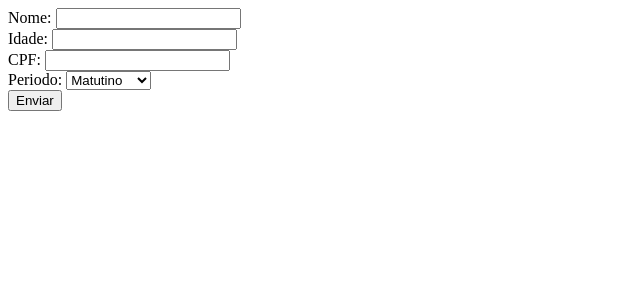
After one commit to Henrique-Nogueira/tsi-php-2202, a PHP site: page /formulario/envio.php in a window 1280 px wide. The commit adds this page. Shown: the top 300 px of the page, without its empty margins (0-640 px from the left). Run offline with PHP 8.4, Linux system fonts and the light colour scheme.

Commit message:
guardando informaçoes no banco de dados

```diff
--- /dev/null
+++ b/formulario/envio.php
@@ -0,0 +1,39 @@
+<!DOCTYPE html>
+<html lang="pt-br">
+<head>
+    <meta charset="UTF-8">
+    <meta http-equiv="X-UA-Compatible"
+    content="IE-edge">
+    <meta name="viewport"
+    content="width-device-width,
+    initial-scale=1.0">
+    <title>Document</title>
+</head>
+<body>
+    <form action="recebe.php"
+    method="post">
+        <label for="nome">Nome:</label>
+        <input type="text"
+        name="nomeUsuario" id="nome">
+        <br>
+        <label for="idade">Idade:</label>
+        <input type="number"
+        name="idadeUsuario" id="idade">
+        <br>
+        <label for="cpf">CPF:</label>
+        <input type="text"
+        name="cpfUsuario" id="cpf">
+        <br>
+        <label for="periodo">Periodo:</label>
+        <select name="periodoUsuario"
+        id="periodo">
+        <option value="matutino">Matutino</option>
+        <option value="vespertino">Vespertino</option>
+        <option value="noturno">Noturno</option>
+        </select>
+        <br>
+        <input type="submit"
+        value="Enviar">
+    </form>
+</body>
+</html>
```
Also changed, not shown: formulario/recebe.php (added, +16 -0 lines), vetor.php (+9 -0 lines).
